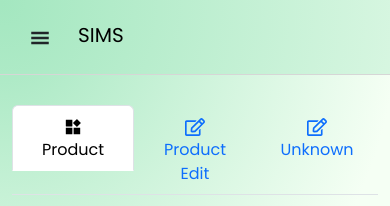
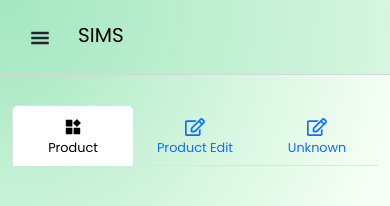
Before and after one commit to MarkRyuo/SalesInventoryManagementSystem_SIMS, a React (Vite) app in the folder client/: page /ProductPage in a window 390 px wide. Shown: the top 206 px of the page. Built offline with nearby package versions, Linux system fonts and the light colour scheme; no server answers; the database is empty.

Commit message:
Subject: Update

```diff
--- a/client/src/pages/Admin/ProductPage/ProductPage.module.scss
+++ b/client/src/pages/Admin/ProductPage/ProductPage.module.scss
@@ -1,14 +1,14 @@
 
 
 .mainTabs {
-    div {
+    a {
         p {
             font-size: 1rem;
         }
 
         @media (max-width: 700px) {
             p {
-                font-size: 4rem;
+                font-size: 0.8rem;
             }
         }
 
```
